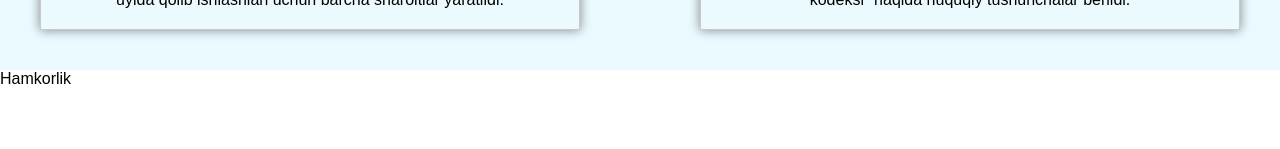
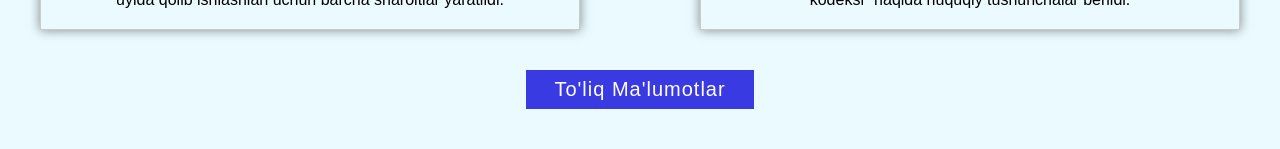
Before and after one commit to YusufjonAbdumajidov/YakGuz, a React (Create React App) app: page / in a window 1280 px wide. Shown: the part 1379-1528 px from the top of the page. Before the commit the page ends 1467 px from the top, so only its background shows below. Built offline with nearby package versions, Linux system fonts and the light colour scheme.

Commit message:
working on about section

```diff
--- a/src/Components/About.jsx
+++ b/src/Components/About.jsx
@@ -17,6 +17,9 @@ const About = () => {
                 <p>Shuningdek, xodimlarning tartib-intizomi, ishga kelib-ketishi, uz xizmat vazifalarini sidqidildan bajarishi bilan bog'liq masalalar muxokoma qilindi. Yangi qabul qilingan O'zbekiston Respublikasining "Mexnat kodeksi" haqida huquqiy tushunchalar berildi.</p>
             </section>
         </div>
+        <div>
+          <button>To'liq Ma'lumotlar</button>
+        </div>
     </div>
   )
 }
--- a/src/styles/about.scss
+++ b/src/styles/about.scss
@@ -26,5 +26,19 @@
                 margin-bottom: 20px;
             }
         }
+        button{
+            padding: 8px 28px;
+            font-size: 20px;
+            cursor: pointer;
+            letter-spacing: 1px;
+            background-color: rgb(58, 58, 226);
+            color: #fff;
+            outline: none;
+            border: none;
+            transition: all .3s;
+            &:hover{
+                transform: scale3d(1.1,1.1,1.1);
+            }
+        }
     }
 }
```
